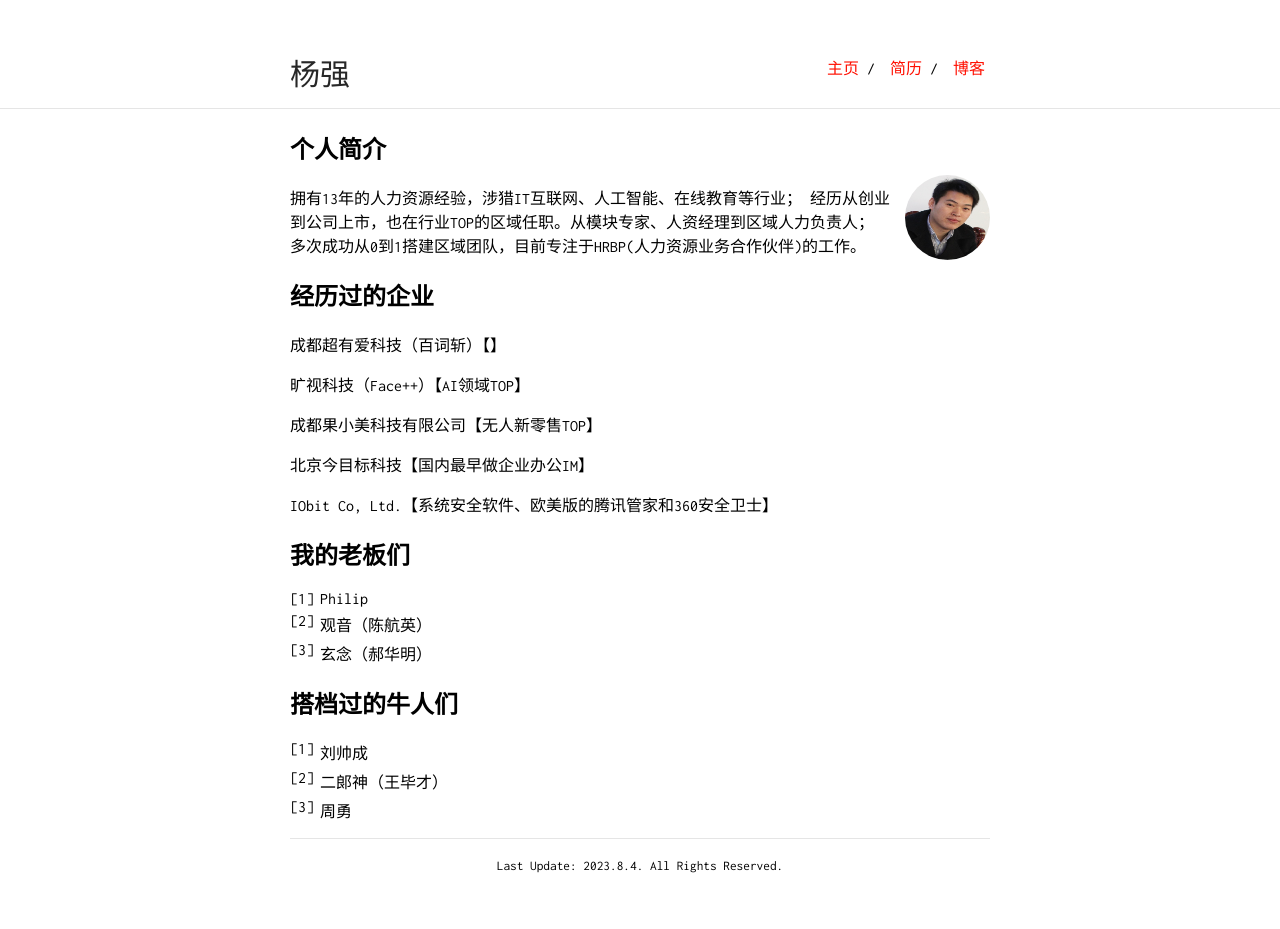
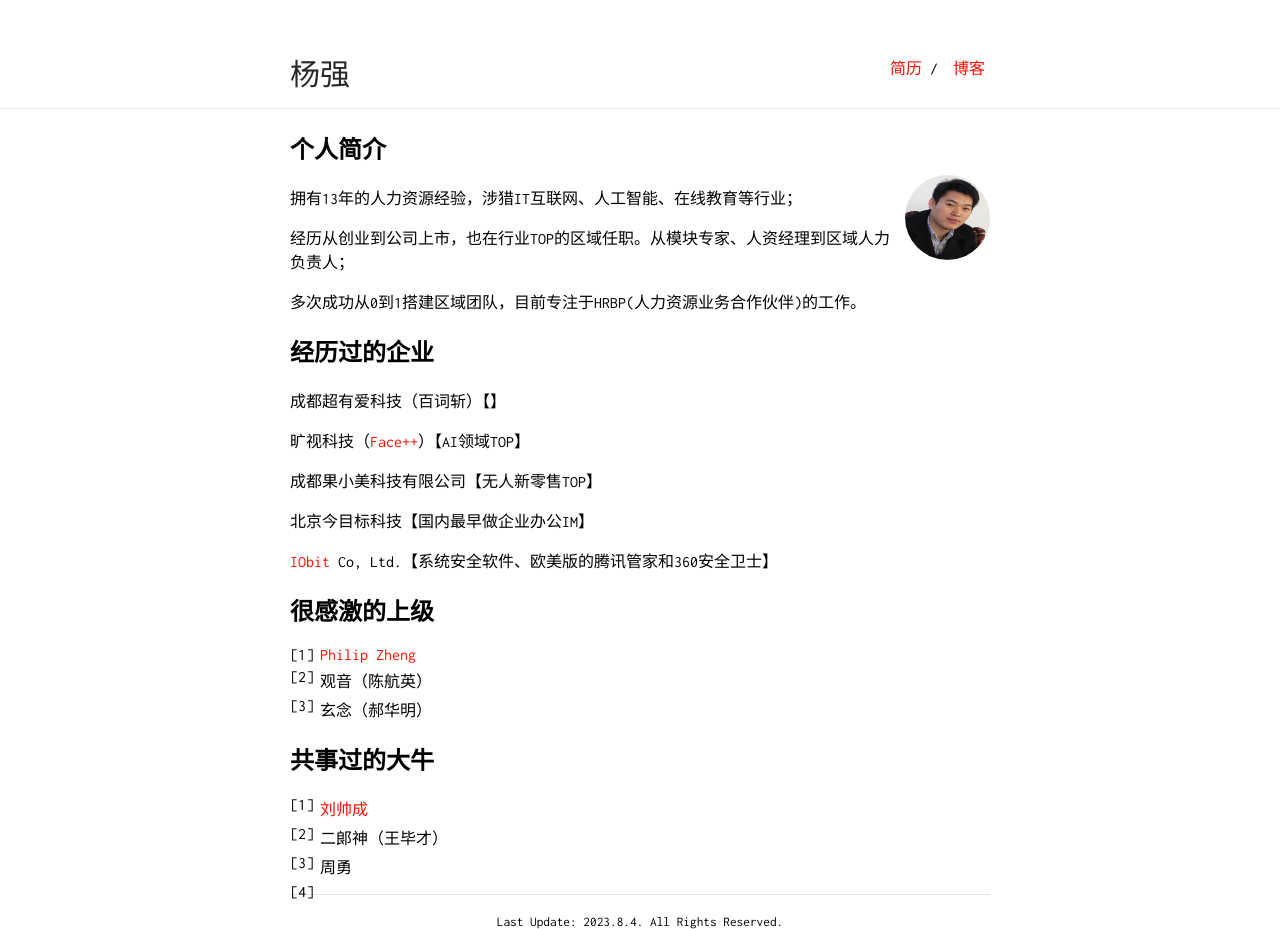
Before and after one commit to Harteyang/index, a Jekyll site: the page built from index.md, in a window 1280 px wide. Built offline with Jekyll 4.4.1, drawn with Linux system fonts in a browser that asks for light colours; our own code applies the rules of GitHub Pages for plain Markdown files; before the commit the page ends 900 px from its top, so only the background shows below that.

Commit message:
更新个人简介

```diff
--- a/_config.yml
+++ b/_config.yml
@@ -16,8 +16,6 @@ sass:
     sass_dir: _sass
 
 nav:
- - name: "主页"
-   link: "/"
  - name: "简历"
    link: "resume.pdf"
  - name: "博客"
--- a/index.md
+++ b/index.md
@@ -7,30 +7,33 @@ layout: default
 <img class="profile-picture" src="sherlock.jpeg">
 
 拥有13年的人力资源经验，涉猎IT互联网、人工智能、在线教育等行业；
+
 经历从创业到公司上市，也在行业TOP的区域任职。从模块专家、人资经理到区域人力负责人；
+
 多次成功从0到1搭建区域团队，目前专注于HRBP(人力资源业务合作伙伴)的工作。
 
 ## 经历过的企业
 
 成都超有爱科技（百词斩）【】
 
-旷视科技（Face++）【AI领域TOP】
+旷视科技（[Face++](www.megvii.com)）【AI领域TOP】
 
 成都果小美科技有限公司【无人新零售TOP】
 
 北京今目标科技【国内最早做企业办公IM】
 
-IObit Co, Ltd.【系统安全软件、欧美版的腾讯管家和360安全卫士】
+[IObit](www.iobit.com) Co, Ltd.【系统安全软件、欧美版的腾讯管家和360安全卫士】
 
 
-## 我的老板们
+## 很感激的上级
 
-1. Philip
+1. [Philip Zheng](https://www.linkedin.com/in/philip-zheng-7b239813/)
 2. 观音（陈航英）
 3. 玄念（郝华明）
 
-## 搭档过的牛人们
+## 共事过的大牛
 
-1. 刘帅成
+1. [刘帅成](http://www.liushuaicheng.org/)
 2. 二郎神（王毕才）
 3. 周勇
+4.
```
Also changed, not shown: 1 other file.
